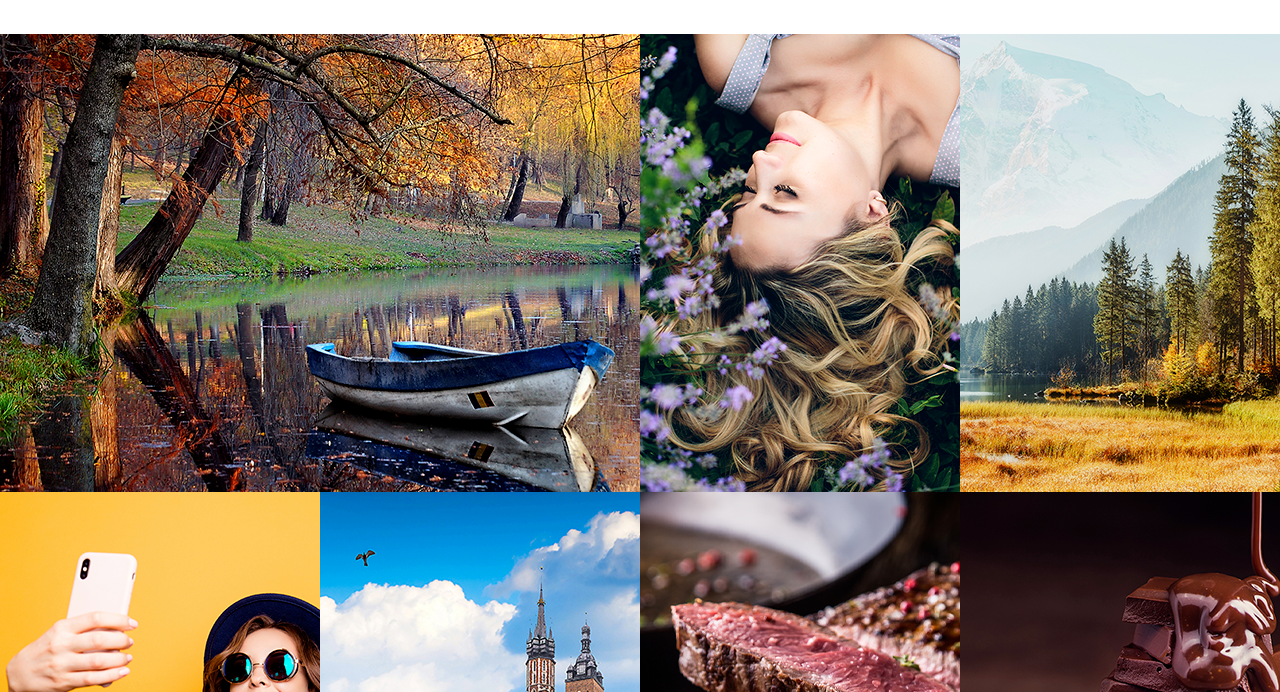
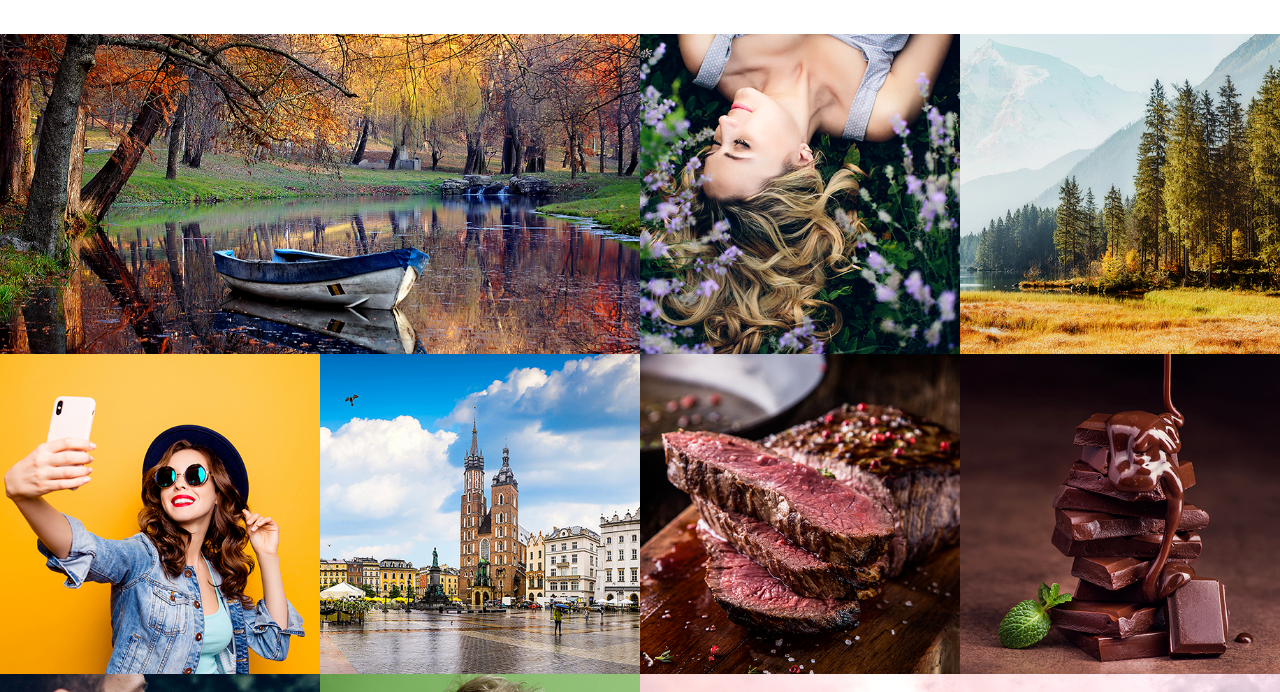
Before and after one commit to Palodiuss/Santana, a plain HTML site: page index.html in a window 1280 px wide. Shown: the part 108-800 px from the top of the page. Drawn offline with Linux system fonts and the light colour scheme; a web font is replaced by a local one.

Commit message:
more rwd implemented

```diff
--- a/css/main.css
+++ b/css/main.css
@@ -149,8 +149,8 @@ nav {
   display: grid;
   -ms-grid-columns: 25% 25% 25% 25%;
       grid-template-columns: 25% 25% 25% 25%;
-  -ms-grid-rows: auto;
-      grid-template-rows: auto;
+  -ms-grid-rows: 25vw 25vw 25vw;
+      grid-template-rows: 25vw 25vw 25vw;
       grid-template-areas: "one one two three"
  "four five six seven"
  "eight nine ten ten";
@@ -158,7 +158,7 @@ nav {
 
 .portfolio-img {
   width: 100%;
-  height: 458px;
+  height: 100%;
   background-repeat: no-repeat;
   background-size: cover;
 }
```
Also changed, not shown: 1 other file.
